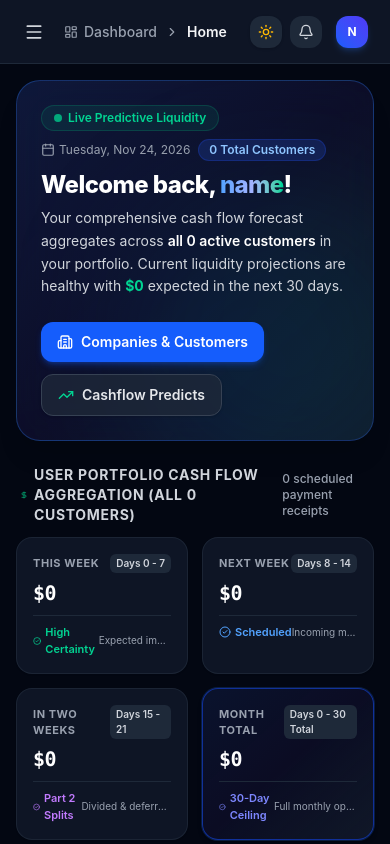
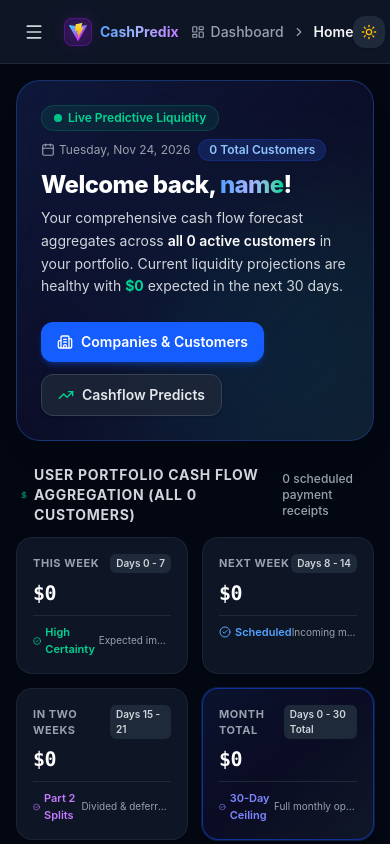
Before and after one commit to mervegazi/CashPredix, a React (Vite) app: page /CashPredix/dashboard in a window 390 px wide. Shown: the top 844 px of the page. Built offline with nearby package versions, Linux system fonts and the light colour scheme; no server answers; sample sign-in values are in the browser's storage.

Commit message:
fix(ui): use direct vector asset for CashPredixLogo and add brand logo to mobile header

```diff
--- a/src/components/CashPredixLogo.jsx
+++ b/src/components/CashPredixLogo.jsx
@@ -1,31 +1,11 @@
 export default function CashPredixLogo({ className = 'w-6 h-6', glow = false }) {
+  const logoUrl = `${import.meta.env.BASE_URL}favicon.svg`;
   return (
-    <svg
-      xmlns="http://www.w3.org/2000/svg"
-      viewBox="0 0 256 257"
-      fill="none"
-      className={`${className} ${glow ? 'drop-shadow-[0_0_12px_rgba(189,52,254,0.45)]' : ''} transition-transform`}
-      aria-hidden="true"
-    >
-      <defs>
-        <linearGradient id="cplogo-purple-cyan" x1="-.828%" x2="57.636%" y1="7.652%" y2="78.411%">
-          <stop offset="0%" stopColor="#41D1FF" />
-          <stop offset="100%" stopColor="#BD34FE" />
-        </linearGradient>
-        <linearGradient id="cplogo-gold-amber" x1="43.376%" x2="50.316%" y1="2.242%" y2="89.03%">
-          <stop offset="0%" stopColor="#FFEA83" />
-          <stop offset="8.333%" stopColor="#FFDD35" />
-          <stop offset="100%" stopColor="#FFA800" />
-        </linearGradient>
-      </defs>
-      <path
-        fill="url(#cplogo-purple-cyan)"
-        d="M255.153 37.938L134.897 252.976c-2.483 4.44-8.862 4.466-11.382.048L.875 37.958c-2.746-4.814 1.371-10.646 6.827-9.67l120.385 21.517a6.537 6.537 0 0 0 2.322-.004l117.867-21.483c5.438-.991 9.574 4.796 6.877 9.62Z"
-      />
-      <path
-        fill="url(#cplogo-gold-amber)"
-        d="M185.432.063L96.44 17.501a3.268 3.268 0 0 0-2.634 3.014l-5.474 92.456a3.268 3.268 0 0 0 3.997 3.378l24.777-5.718c2.318-.535 4.413 1.507 3.936 3.838l-7.361 36.047c-.495 2.426 1.782 4.5 4.151 3.78l15.304-4.649c2.372-.72 4.652 1.36 4.15 3.788l-11.698 56.621c-.732 3.542 3.979 5.473 5.943 2.437l1.313-2.028l72.516-144.72c1.215-2.423-.88-5.186-3.54-4.672l-25.505 4.922c-2.396.462-4.435-1.778-3.759-4.114l16.646-57.705c.677-2.35-1.37-4.583-3.769-4.113Z"
-      />
-    </svg>
+    <img
+      src={logoUrl}
+      alt="CashPredix"
+      className={`${className} object-contain ${glow ? 'drop-shadow-[0_0_10px_rgba(189,52,254,0.55)]' : ''} select-none transition-transform inline-block shrink-0`}
+      loading="eager"
+    />
   );
 }
--- a/src/layouts/DashboardLayout.jsx
+++ b/src/layouts/DashboardLayout.jsx
@@ -237,6 +237,16 @@ export default function DashboardLayout() {
               <Menu className="w-5 h-5" />
             </button>
 
+            {/* Mobile Brand Logo */}
+            <Link to="/dashboard" className="flex items-center gap-2 lg:hidden">
+              <div className="w-7 h-7 rounded-lg bg-purple-500/10 dark:bg-purple-900/30 border border-purple-200/80 dark:border-purple-800/60 flex items-center justify-center p-1 shadow-xs">
+                <CashPredixLogo className="w-full h-full" glow />
+              </div>
+              <span className="font-bold text-sm bg-clip-text text-transparent bg-gradient-to-r from-blue-600 via-indigo-600 to-purple-600 dark:from-blue-400 dark:via-indigo-300 dark:to-purple-400">
+                CashPredix
+              </span>
+            </Link>
+
             {/* Breadcrumb Navigation */}
             <nav className="flex items-center space-x-2 text-sm text-gray-500 dark:text-gray-400" aria-label="Breadcrumb">
               <Link
```
